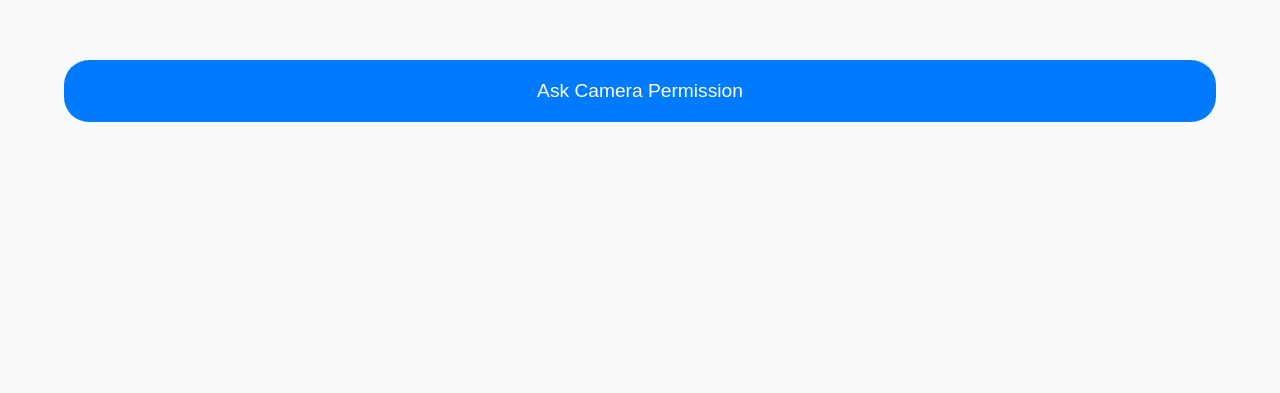
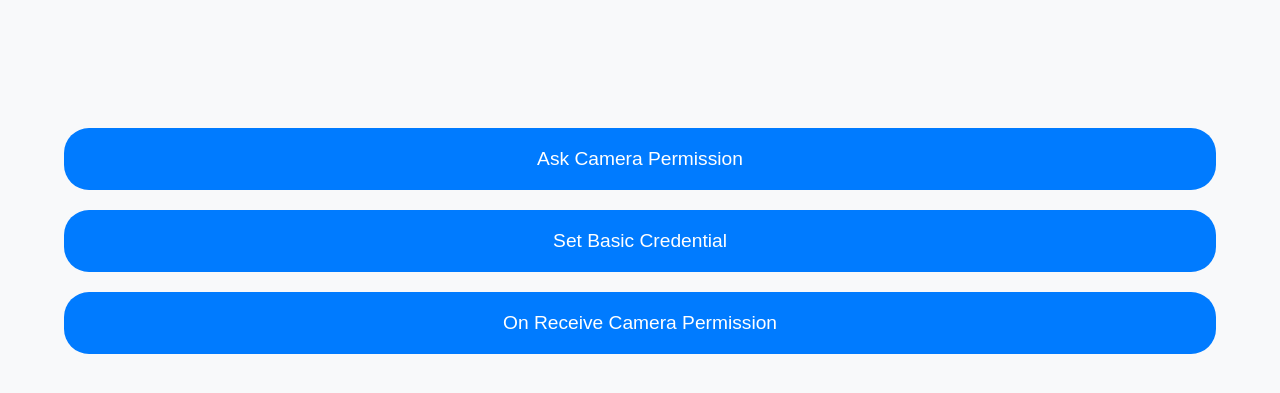
Before and after one commit to riyanpratamap/js, a plain HTML site: page index.html in a window 1280 px wide. Shown: the part 309-702 px from the top of the page. Drawn offline with Linux system fonts and the light colour scheme.

Commit message:
feat: [WIP-0] Add several method for jsbridge

```diff
--- a/index.html
+++ b/index.html
@@ -5,9 +5,10 @@
     <style>
         body {
             display: flex;
+            flex-direction: column;
             justify-content: center;
             align-items: center;
-            height: 100vh;
+            height: 140vh;
             margin: 0;
             background-color: #f8f9fa;
             font-family: Arial, sans-serif;
@@ -22,6 +23,7 @@
             background-color: #007bff;
             cursor: pointer;
             transition: background-color 0.3s ease;
+            margin-bottom: 20px;
         }
         button:hover {
             background-color: #0056b3;
@@ -35,9 +37,27 @@
                 console.log('Could not send message: ', e);
             }
         }
+
+        function setBasicCredential() {
+            try {
+                window.webkit.messageHandlers.setBasicCredential.postMessage({pinAsked: true, token: "sampleToken", refreshToken: "sampleRefreshToken"});
+            } catch(e) {
+                console.log('Could not send message: ', e);
+            }
+        }
+
+        function onReceiveCameraPermission() {
+            try {
+                window.webkit.messageHandlers.onReceiveCameraPermission.postMessage(null);
+            } catch(e) {
+                console.log('Could not send message: ', e);
+            }
+        }
     </script>
 </head>
 <body>
     <button onclick="sendAskCameraPermission()">Ask Camera Permission</button>
+    <button onclick="setBasicCredential()">Set Basic Credential</button>
+    <button onclick="onReceiveCameraPermission()">On Receive Camera Permission</button>
 </body>
 </html>
```
